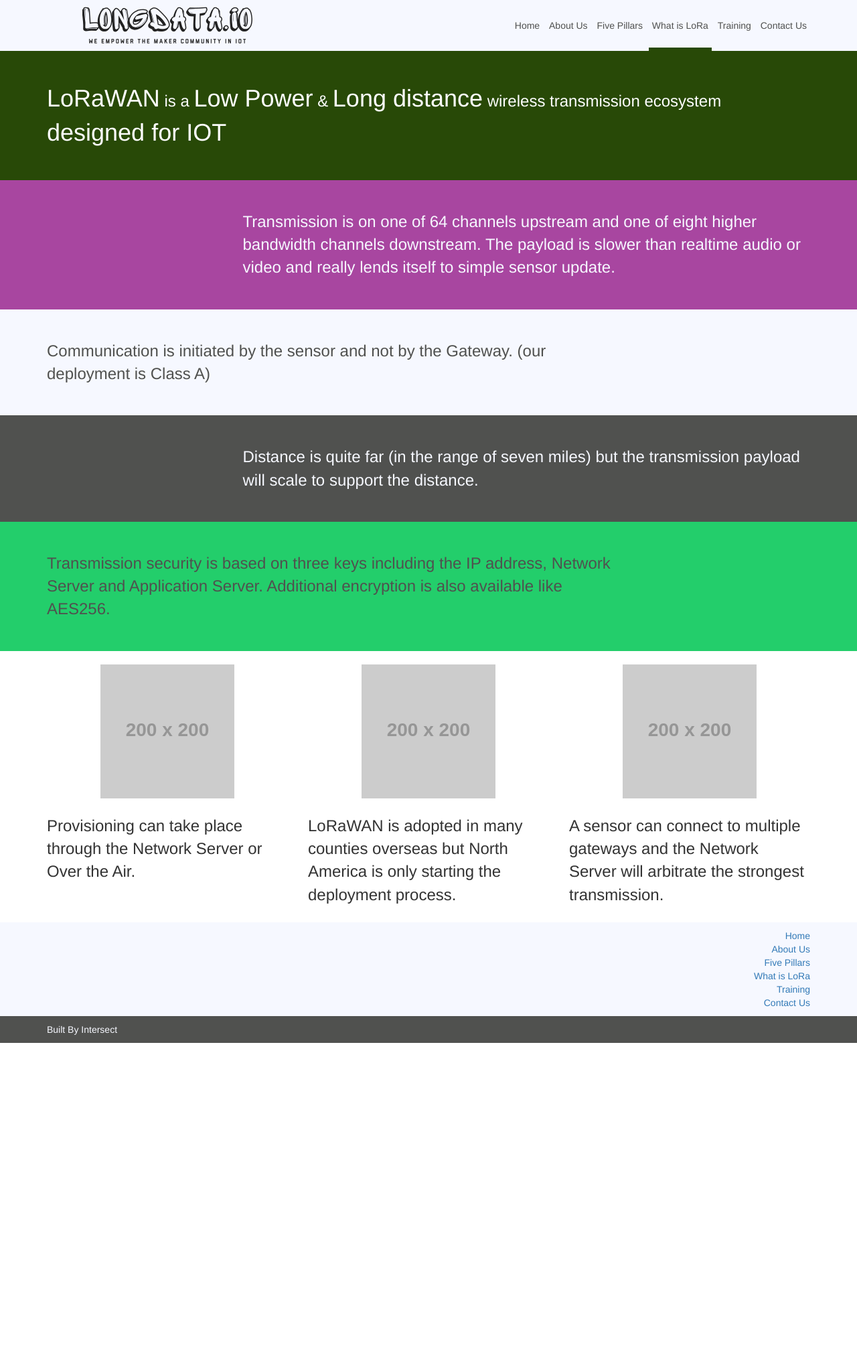
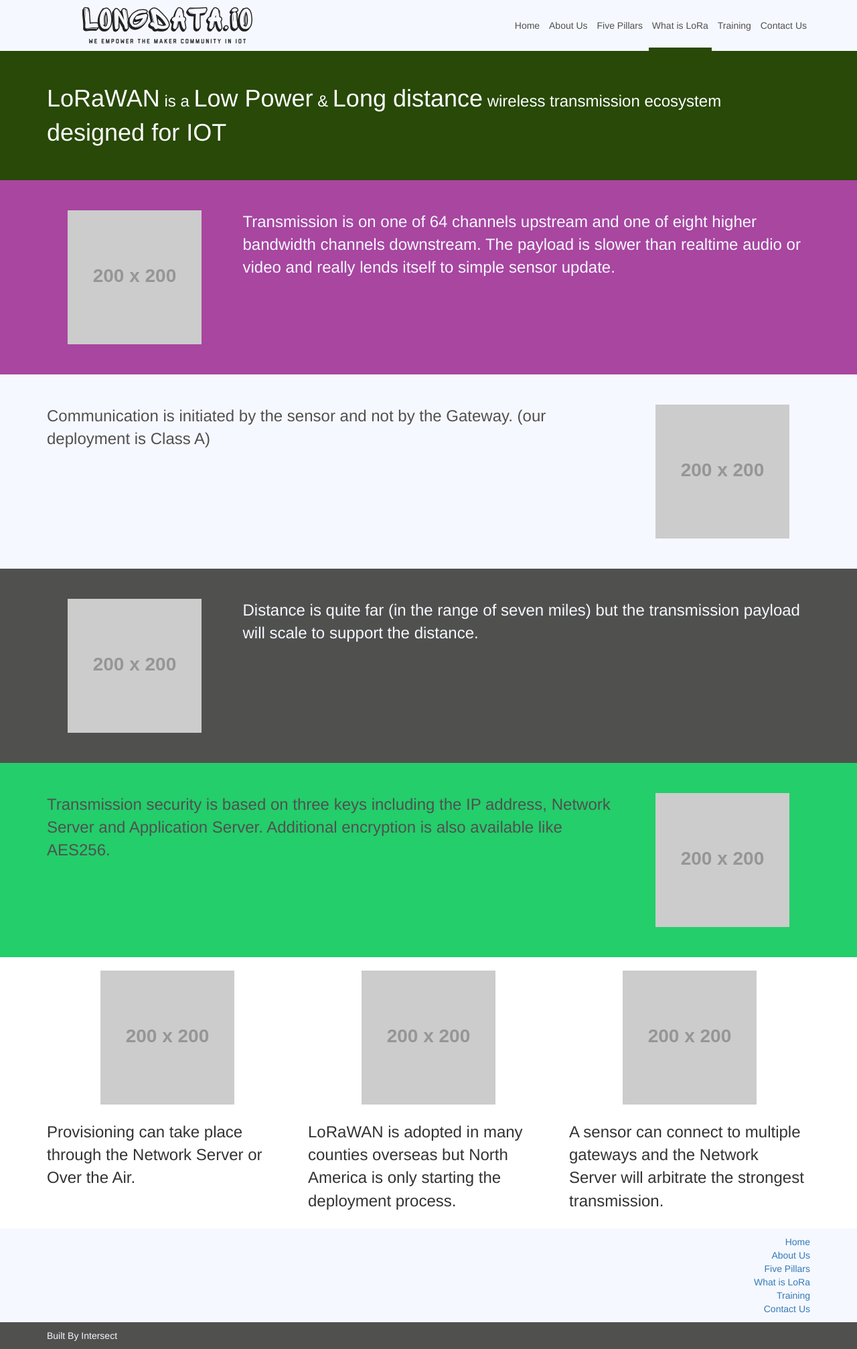
Before and after one commit to long-data/long-data.github.io, a Jekyll site: the page built from about/what-is-lora.md, in a window 1280 px wide. Shown: the whole page at 67% size. Built offline with Jekyll 4.4.1, drawn with Linux system fonts in a browser that asks for light colours; nearby versions of some CDN libraries; before the commit the page ends 1557 px from its top, so only the background shows below that.

Commit message:
What is lora push pull

```diff
--- a/_sass/pages/what-is-lora.scss
+++ b/_sass/pages/what-is-lora.scss
@@ -37,8 +37,16 @@
     }
   }
 
+  .feature-image-container {
+    text-align: center;
+  }
+
   .feature-image-container-third {
     padding-top: $std-padding * 2;
     text-align: center;
   }
+
+  .feature-image {
+    width: 100%;
+  }
 }
--- a/about/what-is-lora.md
+++ b/about/what-is-lora.md
@@ -24,7 +24,9 @@
     <div class="transmission feature">
       <div class="container">
         <div class="row">
-          <div class="col-md-3"></div>
+          <div class="col-md-3 feature-image-container">
+            <img src="http://placehold.it/200x200x" alt="" class="feature-image" style="max-width:200px">
+          </div>
           <div class="col-md-9">
             Transmission is on one of 64 channels upstream and one of eight higher bandwidth channels downstream.
             The payload is slower than realtime audio or video and really lends itself to simple sensor update.
@@ -36,10 +38,12 @@
     <div class="communication feature">
       <div class="container">
         <div class="row">
-          <div class="col-md-9">
+          <div class="col-md-3 feature-image-container col-md-push-9">
+            <img src="http://placehold.it/200x200x" alt="" class="feature-image" style="max-width:200px">
+          </div>
+          <div class="col-md-9 col-md-pull-3">
             Communication is initiated by the sensor and not by the Gateway. (our deployment is Class A)
           </div>
-          <div class="col-md-3"></div>
         </div>
       </div>
     </div>
@@ -47,7 +51,9 @@
     <div class="distance feature">
       <div class="container">
         <div class="row">
-          <div class="col-md-3"></div>
+          <div class="col-md-3 feature-image-container">
+            <img src="http://placehold.it/200x200x" alt="" class="feature-image" style="max-width:200px">
+          </div>
           <div class="col-md-9">
             Distance is quite far (in the range of seven miles) but the transmission payload will scale to support the distance.
           </div>
@@ -58,10 +64,12 @@
     <div class="security feature">
       <div class="container">
         <div class="row">
-          <div class="col-md-9">
+          <div class="col-md-3 feature-image-container col-md-push-9">
+            <img src="http://placehold.it/200x200x" alt="" class="feature-image" style="max-width:200px">
+          </div>
+          <div class="col-md-9 col-md-pull-3">
             Transmission security is based on three keys including the IP address, Network Server and Application Server. Additional encryption is also available like AES256.
           </div>
-          <div class="col-md-3"></div>
         </div>
       </div>
     </div>
```
